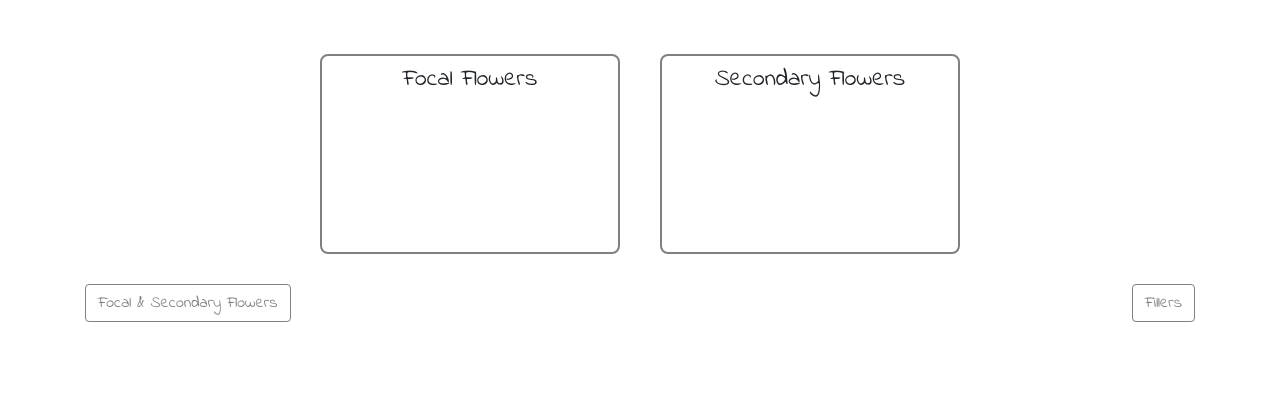
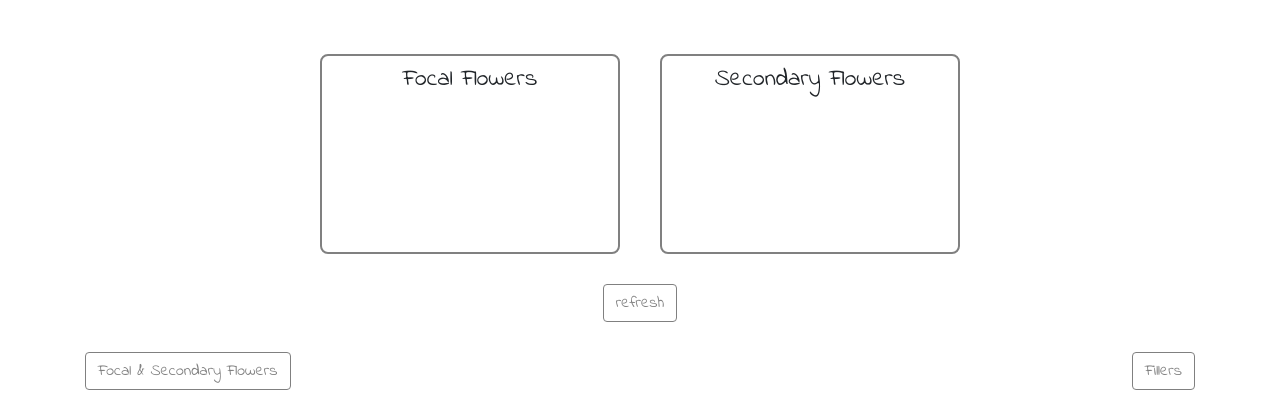
Before and after one commit to chiphamthao/flower-bouquet-builder, a Flask app: page /cyu_focal_secondary in a window 1280 px wide. Shown: the part 405-825 px from the top of the page. Before the commit the page ends 727 px from the top, so only its background shows below. Run offline with Flask 3, Linux system fonts and the light colour scheme; some libraries are stand-ins or nearby versions.

Commit message:
added refresh button

```diff
--- a/templates/cyu_focal_secondary.html
+++ b/templates/cyu_focal_secondary.html
@@ -65,6 +65,14 @@
     </div>
 </div>
 
+<div class="refresh_button" style="margin-top: 30px">
+    <div class="row justify-content-center">
+        <div class="col-auto">
+            <button class="btn btn-outline-primary" >refresh</button>
+        </div>
+    </div>
+</div>
+
 <div class="back_next">
     <div class="row justify-content-between">
         <div class="col-auto">
```
